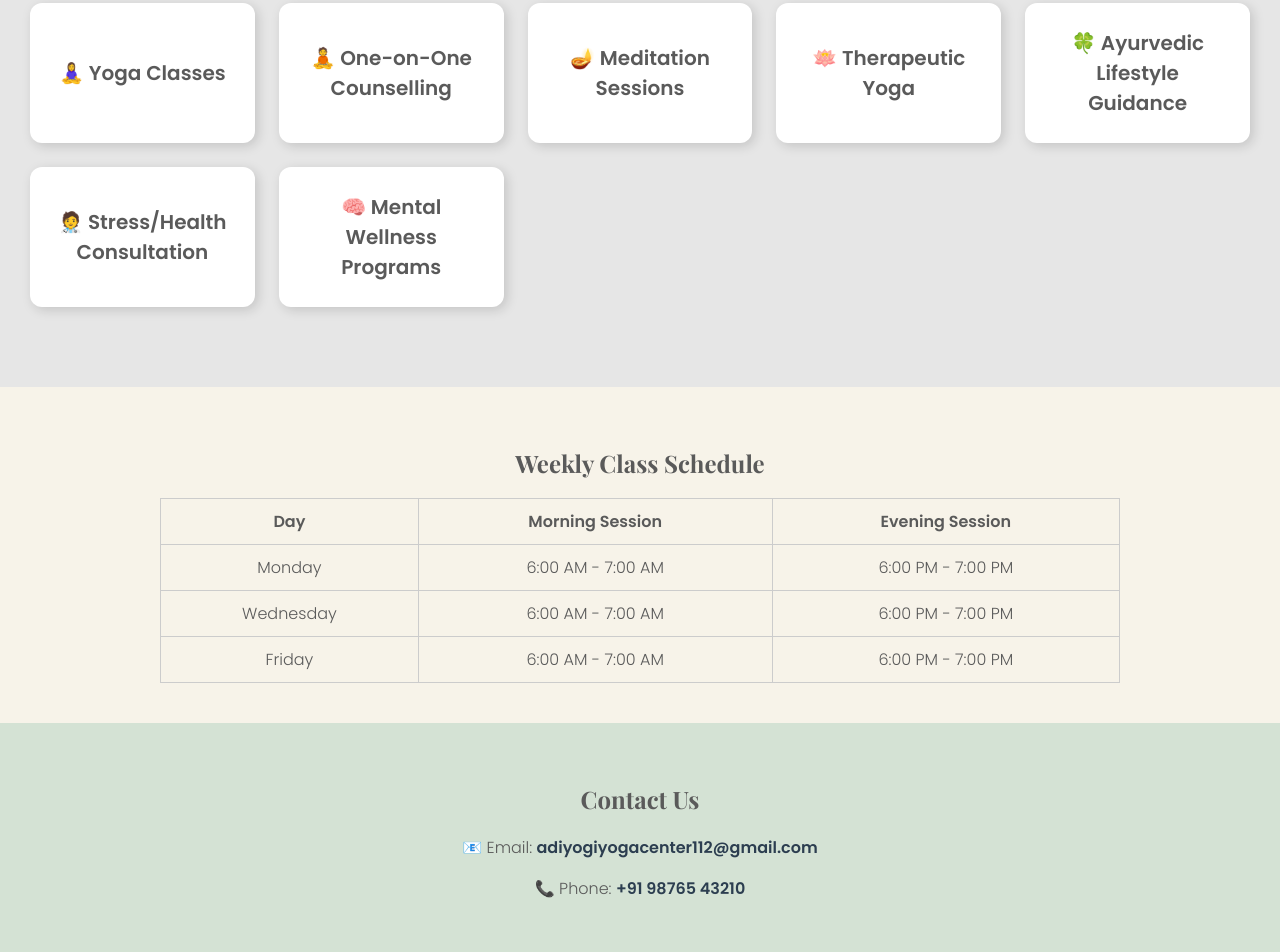
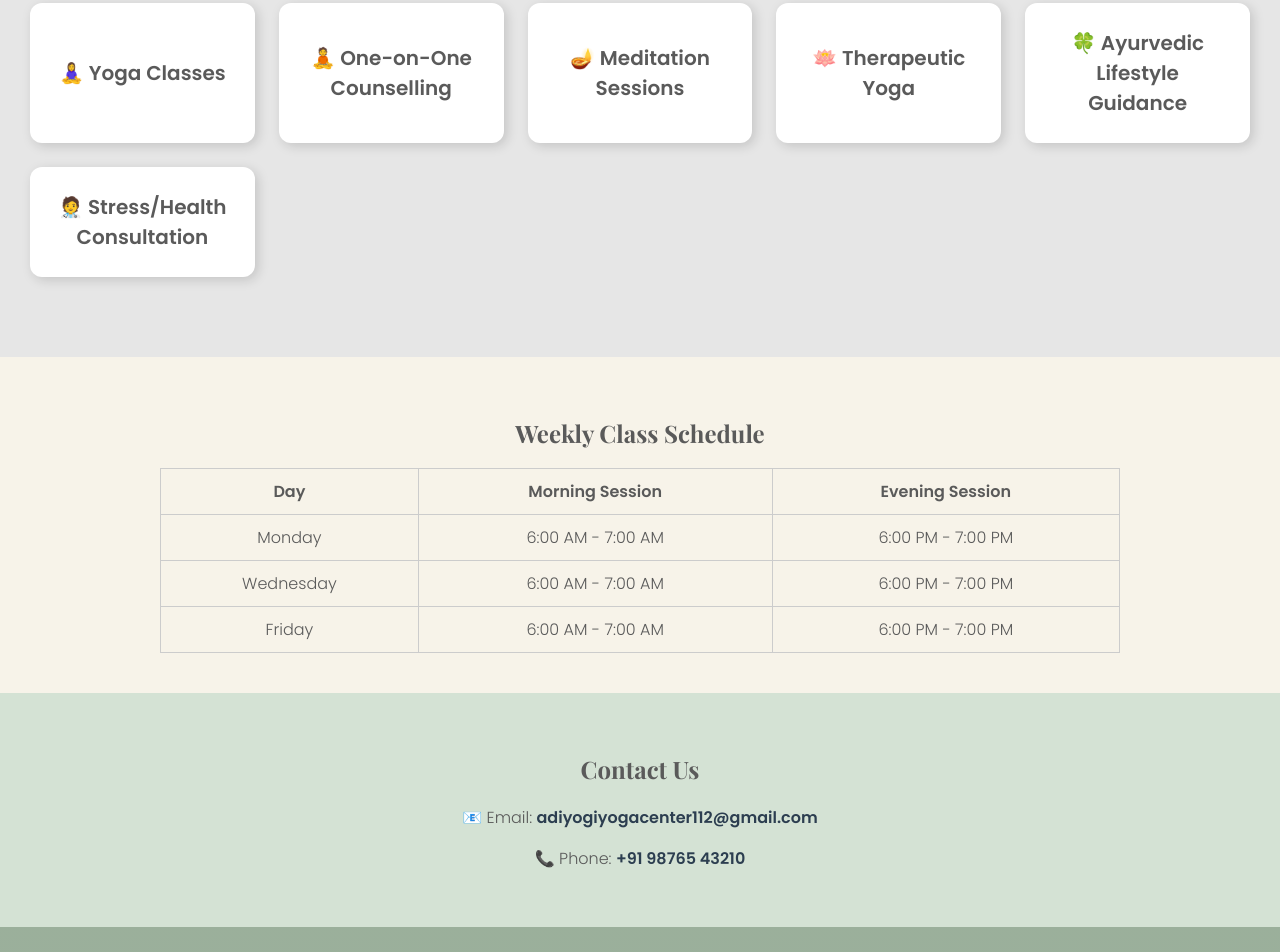
Before and after one commit to Kaushikee276/adiyogi-website, a plain HTML site: page index.html in a window 1280 px wide. Shown: the part 1598-2550 px from the top of the page. Drawn offline with nearby package versions, Linux system fonts and the light colour scheme; files whose address does not match are found by name.

Commit message:
Add files via upload

```diff
--- a/index.html
+++ b/index.html
@@ -60,7 +60,6 @@ lang="en">
                 <div class="service-item">🪷 Therapeutic Yoga</div>
                 <div class="service-item">🍀 Ayurvedic Lifestyle Guidance</div>
                 <div class="service-item">🧑‍⚕️ Stress/Health Consultation</div>
-                <div class="service-item">🧠 Mental Wellness Programs</div>
             </div>
         </section>
 
```
